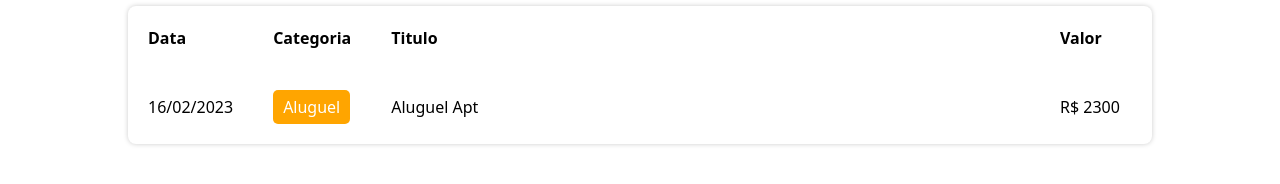
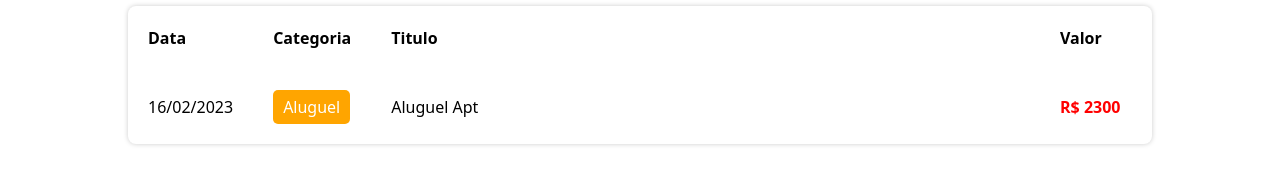
Before and after one commit to FelipeSousaRocha/Sistema-de-Fina-as-Pessoais, a React (Vite) app in the folder SFP/: page / in a window 1280 px wide. Shown: the part 174-358 px from the top of the page. Built offline with nearby package versions, Linux system fonts and the light colour scheme.

Commit message:
Adicionado componente styles para valor

```diff
--- a/SFP/src/components/TableItem/index.tsx
+++ b/SFP/src/components/TableItem/index.tsx
@@ -1,7 +1,7 @@
 import { formatDate } from "../../helpers/dateFilter";
 import { Item } from "../../types/Item";
 import { categories } from "../../data/categories";
-import { Category } from "./styles";
+import { Category, Value } from "./styles";
 
 type Props = {
   item: Item
@@ -19,7 +19,9 @@ export function TableItem({ item }: Props) {
         </Category>
       </td>
       <td className="p-5 w-auto">{item.title}</td>
-      <td className="p-5 w-28">R$ {item.value}</td>
+      <td className="p-5 w-28">
+        <Value color={categories[item.category].expense ? 'red' : 'green'}> R$ {item.value}</Value>
+      </td>
     </tr>
   );
 }
--- a/SFP/src/components/TableItem/styles.ts
+++ b/SFP/src/components/TableItem/styles.ts
@@ -7,3 +7,8 @@ export const Category = styled.div<{ color: string }>`
   color: #fff;
   background-color: ${props => props.color};
 `;
+
+export const Value = styled.div`
+  color: ${props => props.color};
+  font-weight: bold;
+`;
```
